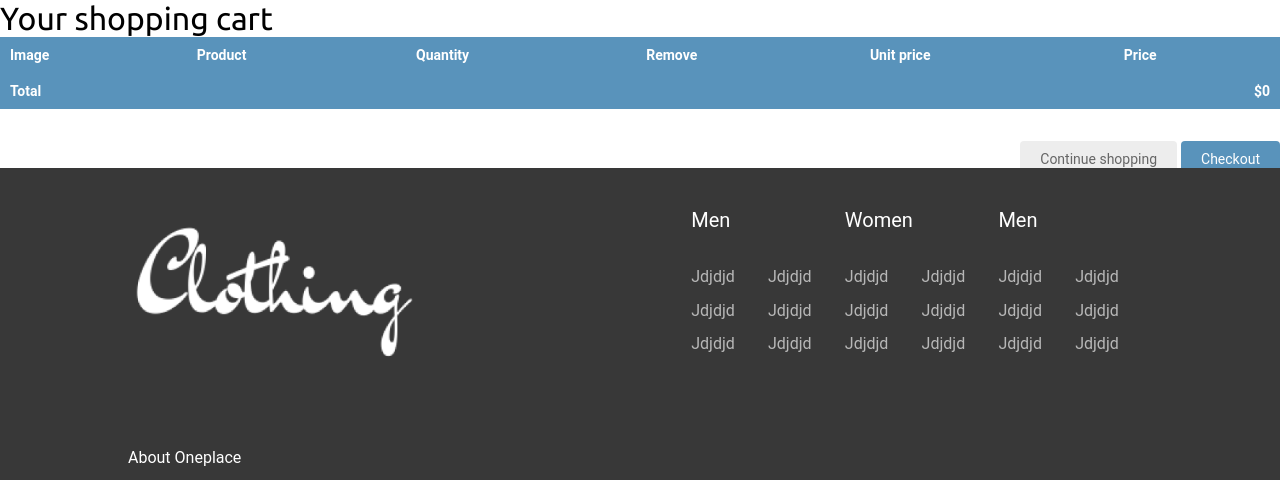
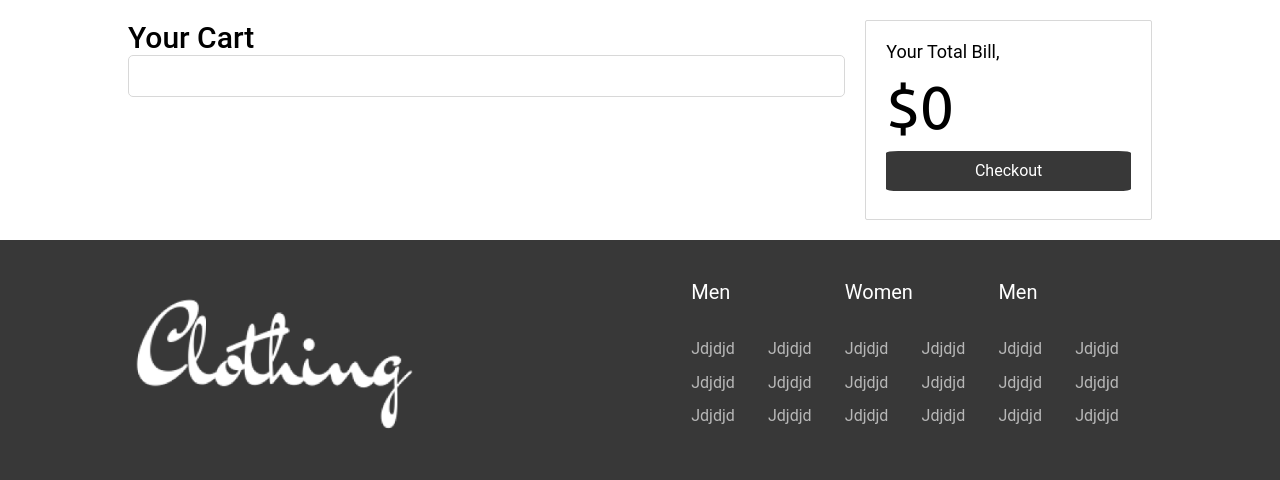
Before and after one commit to Elnino001/onlineshop, a Django app: page /cart/ in a window 1280 px wide. Shown: the part 100-580 px from the top of the page. Run offline with Django 3.2, Linux system fonts and the light colour scheme; parts of the project's set-up code (start-up, migrations or seed data) failed here and were passed over.

Commit message:
still work

```diff
--- /dev/null
+++ b/cart/templates/cart/cart.html
@@ -0,0 +1,62 @@
+{% extends "gallery/base.html" %}
+{% load static %}
+{% block title %}
+Your shopping cart
+{% endblock %}
+
+{% block content %}
+    <div class="cart-section">
+        <div class="product-lists">
+            <p class="section-heading">your cart</p>
+            <div class="cart">
+                {% for item in cart %}
+                {% with product=item.product %}
+                <!-- cart products goes here -->
+                <div class="sm-product">
+                    <a href="{{ product.get_absolute_url }}">
+                        <img src="{% if product.image %}{{ product.image.url}}
+                        {% else %}{% static 'img/no_image.png' %}{% endif %}" class="sm-product-img">
+                        </a>
+                    <!-- <img src="img/product image 1.png" alt="" class="sm-product-img"> -->
+                    <div class="sm-text">
+
+                        <p class="sm-product-name">{{ product.name }}</p>
+                        <p class="sm-des"> this ia a short desc</p>
+                    </div>
+                    <div class="item-counter">
+                        <!-- <form action="{% url "cart:cart_add" product.id %}" method="post">
+                            {{ item.update_quantity_form.quantity }}
+                            {{ item.update_quantity_form.override }}
+                            <input type="submit" value="Update">
+                            {% csrf_token %}
+                            </form>
+
+                            <form action="{% url 'cart:cart_remove' product.id %}" method="post">
+                                <input type="submit" value="Remove">
+                                {% csrf_token %}
+                                </form> -->
+                        <button class="counter-btn decrement">-</button>
+                        <p class="item-count">1</p>
+                        <button class="counter-btn increment">1</button>
+                    </div>
+                    <p class="sm-price">${{ item.price }}</p>
+                    <form action="{% url 'cart:cart_remove' product.id %}" method="post">
+                        <button class="sm-delete-btn"><img src="{% static 'images/close.png' %}" alt=""></button>
+                        {% csrf_token %}
+                    </form>
+
+                </div>
+                {% endwith %}
+                {% endfor %}
+            </div>
+        </div>
+        <div class="checkout-section">
+            <div class="checkout-box">
+                <p class="text">your total bill,</p>
+                <h1 class="bill">${{ cart.get_total_price }}</h1>
+                <a href="{% url 'orders:order_create' %}" class="checkout-btn">checkout</a>
+            </div>
+        </div>
+    </div>
+
+    {% endblock %}
--- a/cart/views.py
+++ b/cart/views.py
@@ -26,4 +26,4 @@
     cart = Cart(request)
     for item in cart:
         item['update_quantity_form'] = CartAddProductForm(initial={'quantity': item['quantity'],'override': True})
-    return render(request, 'cart/detail.html', {'cart': cart})
+    return render(request, 'cart/cart.html', {'cart': cart})
--- /dev/null
+++ b/gallery/static/css/cart.css
@@ -0,0 +1,160 @@
+.cart-section{
+    width: 100%;
+    padding: 20px 10vw;
+    display: flex;
+    justify-content: space-between;
+}
+
+.product-lists{
+    width: 70%;
+}
+
+.checkout-section{
+    width: 28%;
+}
+
+.checkout-box{
+    width: 100%;
+    height: 200px;
+    border-radius: 2px;
+    border: 1px solid #d8d8d8;
+    padding: 20px;
+
+}
+
+.text{
+    text-transform: capitalize;
+    font-size: 18px;
+}
+
+.checkout-btn{
+    display: block;
+    width: 100%;
+    border: none;
+    outline: none;
+    cursor: pointer;
+    height: 40px;
+    border-radius: 5%;
+    background: #383838;
+    color: #fff;
+    text-align: center;
+    line-height: 40px;
+    text-transform: capitalize;
+    text-decoration: none;
+}
+
+.bill{
+    font-size: 60px;
+    font-weight: 500;
+    margin: 10px 0;
+}
+.section-heading{
+    font-size: 30px;
+    font-weight: 500;
+    margin: 20 0;
+    text-transform: capitalize;
+}
+
+.cart{
+    width: 100%;
+    padding: 20px;
+    border-radius: 5px;
+    border: 1px solid #d8d8d8;
+    margin-bottom: 60px;
+}
+
+.sm-product{
+    width: 100%;
+    height: 100px;
+    display: flex;
+    justify-content: space-between;
+    align-items: center;
+    overflow: hidden;
+    position: relative;
+    margin-bottom: 20px;
+}
+
+.cart .sm-product:last-child{
+    margin-bottom: 0;
+}
+
+.sm-product-img{
+    height: 100px;
+    width: 100px;
+    object-fit: cover;
+    border-radius: 5px;
+}
+
+.sm-text{
+    width: 80%;
+}
+
+.sm-product-name{
+    font-size: 25px;
+    font-weight: 700;
+    text-transform: capitalize;
+}
+
+.sm-des{
+    font-size: 18px;
+    opacity: 0.5;
+    line-height: 25px;
+    text-transform: capitalize;
+    margin-top: 10px;
+}
+
+.item-counter{
+    width: 90px;
+    height: 30px;
+    display: flex;
+    margin-right: 20px;
+}
+
+.counter-btn, .item-count{
+    width: 30px;
+    height: 30px;
+}
+
+.counter-btn{
+    background: #f3f3f3;
+    border: 1px solid rgb(216 216 216);
+    cursor: pointer;
+}
+
+.item-count{
+    text-align: center;
+    line-height: 30px;
+    background: #f5f5f5;
+}
+
+.sm-price{
+    font-size: 50px;
+    font-weight: 500;
+    color: #383838;
+}
+
+.sm-delete-btn{
+    position: absolute;
+    top: 5px;
+    left: 5px;
+    width: 30px;
+    height: 30px;
+    display: flex;
+    align-items: center;
+    justify-content: center;
+    border-radius: 50%;
+    background: #fff;
+    border: 1px solid rgb(216 216 216);
+    z-index: 2;
+    cursor: pointer;
+}
+
+.sm-delete-btn img{
+    height: 15px;
+}
+
+.empty-img{
+    width: 50%;
+    display: block;
+    margin: auto;
+}
--- a/gallery/templates/gallery/base.html
+++ b/gallery/templates/gallery/base.html
@@ -9,6 +9,8 @@
 <link href="{% static 'css/footer.css' %}" rel="stylesheet">
 <link href="{% static 'css/base.css' %}" rel="stylesheet">
 <link href="{% static 'css/product.css' %}" rel="stylesheet">
+<link href="{% static 'css/cart.css' %}" rel="stylesheet">
+
 
 </head>
 <body>
--- a/orders/templates/orders/order/create.html
+++ b/orders/templates/orders/order/create.html
@@ -1,4 +1,6 @@
-{% extends "gallery/base.html" %}
+{% load static %}
+<link href="{% static 'css/base.css' %}" rel="stylesheet">
+
 {% block title %}Checkout{% endblock %}
 
 {% block content %}
```
Also changed, not shown: db.sqlite3, gallery/static/images/close.png (added).
